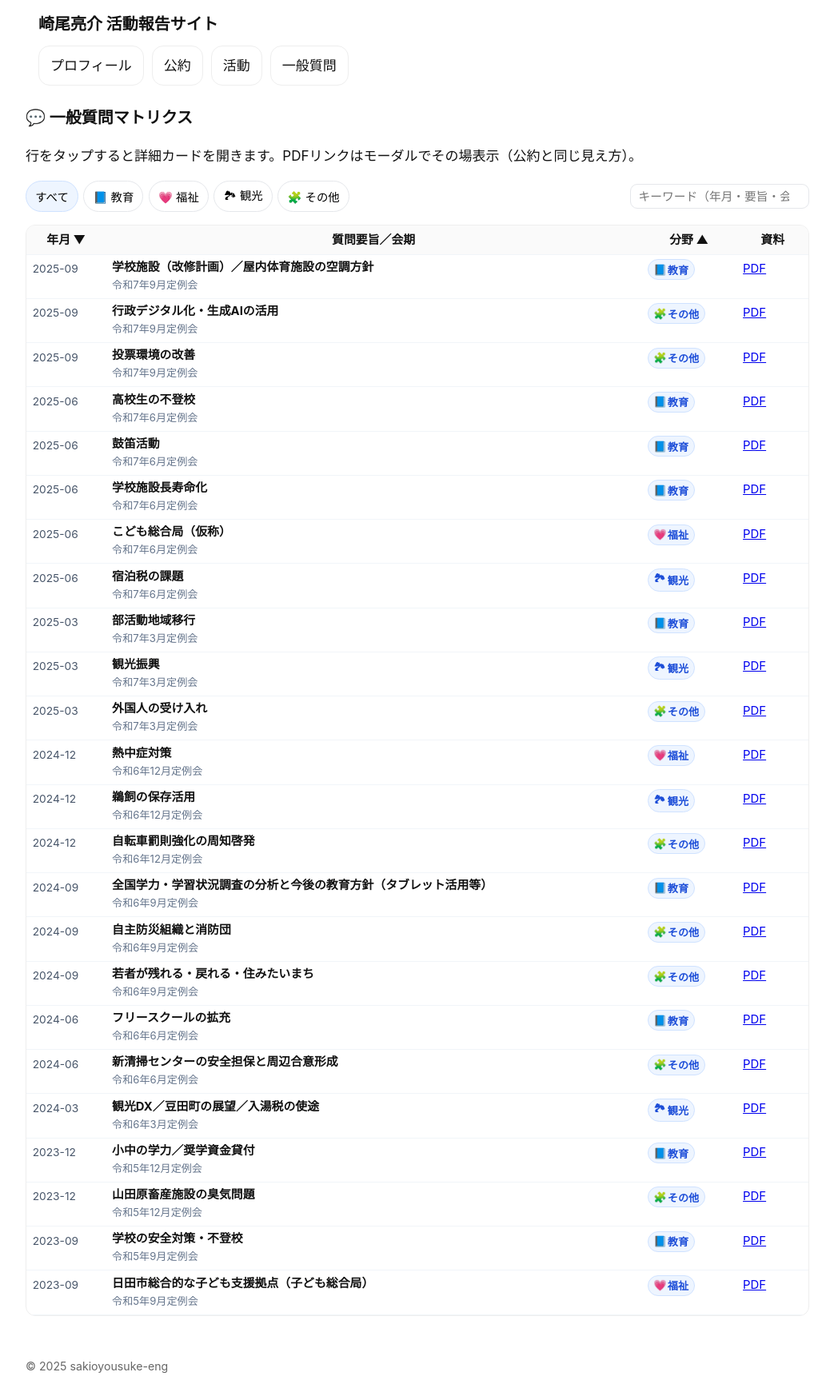
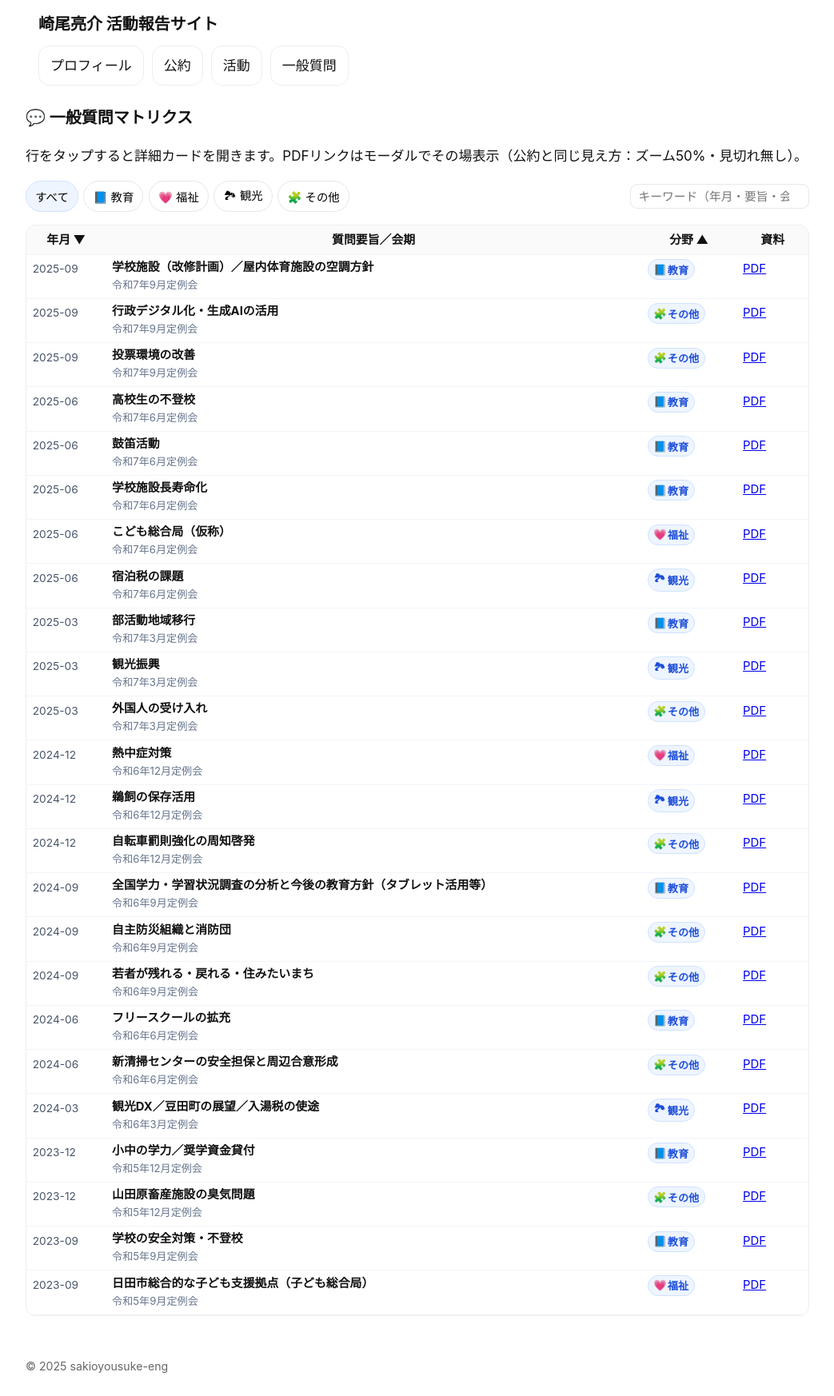
Before and after one commit to sakioryousuke-eng/activity-site, a Jekyll site: the page built from pages/matrix.html, in a window 1280 px wide. Shown: the whole page at 80% size, without its empty margins (118-1161 px from the left). Built offline with Jekyll 4.4.1, drawn with Linux system fonts in a browser that asks for light colours.

Commit message:
Update matrix.html

```diff
--- a/pages/matrix.html
+++ b/pages/matrix.html
@@ -4,7 +4,7 @@ title: 一般質問マトリクス
 ---
 
 <h1>💬 一般質問マトリクス</h1>
-<p>行をタップすると詳細カードを開きます。PDFリンクはモーダルでその場表示（公約と同じ見え方）。</p>
+<p>行をタップすると詳細カードを開きます。PDFリンクはモーダルでその場表示（公約と同じ見え方：ズーム50%・見切れ無し）。</p>
 
 <div class="toolbar">
   <div class="filters">
@@ -41,7 +41,6 @@ title: 一般質問マトリクス
           {% endif %}
         {% endcapture %}
         {% assign catkey = catkey | strip | upcase %}
-
         {% for entry in catlist %}
           {% assign s = entry.sakio %}
           {% if s %}
@@ -80,7 +79,7 @@ title: 一般質問マトリクス
   <p id="matrixHelp" class="visually-hidden">ヘッダーの「年月」「分野」をクリックすると昇順／降順を切り替えできます。</p>
 </div>
 
-<!-- 詳細カードのみ保持 -->
+<!-- 詳細カード（PDFは共通モーダルに任せる） -->
 <dialog id="detailModal" aria-label="質問の詳細">
   <div class="modal-head">
     <strong id="detailTitle"></strong>
@@ -119,11 +122,15 @@ table.matrix{width:100%;border-collapse:collapse;font-size:.93rem}
   .matrix th:nth-child(3), .matrix td:nth-child(3){width:6.1rem}
   .matrix th:nth-child(4), .matrix td:nth-child(4){width:4.8rem}
 }
+
+/* 詳細カード */
 #detailModal{border:none;border-radius:12px;max-width:min(720px,96vw);width:96vw;padding:0}
 #detailModal::backdrop{background:rgba(0,0,0,.35)}
 .modal-head{display:flex;justify-content:space-between;align-items:center;padding:.7rem .9rem;border-bottom:1px solid #eee}
 .modal-body{padding:.8rem .9rem .9rem;font-size:.95rem;line-height:1.6}
 .modal-head button{border:none;background:#fff;font-size:1.1rem;line-height:1;border-radius:8px;padding:.3rem .5rem;cursor:pointer}
+
+/* スクリーンリーダー向け */
 .visually-hidden{position:absolute!important;height:1px;width:1px;overflow:hidden;clip:rect(1px,1px,1px,1px);white-space:nowrap}
 </style>
 
@@ -135,12 +142,14 @@ document.addEventListener('DOMContentLoaded', () => {
   const fbtns = Array.from(document.querySelectorAll('.fbtn'));
   const kwEl  = document.getElementById('kw');
 
+  // カテゴリアイコン
   tbody.querySelectorAll('tr.row').forEach(tr=>{
     const catKey = (tr.dataset.catkey||'OTHER').toUpperCase();
     const ico = tr.querySelector('.chip.cat .ico');
     if (ico) ico.textContent = ICONS[catKey] || '🧩';
   });
 
+  // 行データ
   let rows = Array.from(tbody.querySelectorAll('tr.row')).map(tr => ({
     tr,
     catKey: (tr.dataset.catkey || 'OTHER').toUpperCase(),
@@ -148,8 +157,10 @@ document.addEventListener('DOMContentLoaded', () => {
     hay: ((tr.dataset.title||'')+' '+(tr.dataset.session||'')+' '+(tr.dataset.month||'')+' '+(tr.dataset.category||'')).toLowerCase()
   }));
 
+  // 初期：年月降順
   sortBy('month','desc');
 
+  // フィルタ・検索
   function apply(){
     const active = fbtns.find(b=>b.classList.contains('active'));
     const key = active ? active.dataset.filter : 'ALL';
@@ -163,6 +174,7 @@ document.addEventListener('DOMContentLoaded', () => {
   fbtns.forEach(b=>b.addEventListener('click',()=>{fbtns.forEach(x=>x.classList.remove('active'));b.classList.add('active');apply();}));
   kwEl?.addEventListener('input', apply);
 
+  // ヘッダーソート
   document.getElementById('th-month')?.addEventListener('click', function(){
     const next = this.dataset.order==='desc' ? 'asc' : 'desc';
     this.dataset.order = next;
@@ -183,14 +195,14 @@ document.addEventListener('DOMContentLoaded', () => {
       rows.sort((a,b)=>{
         const s = a.catKey.localeCompare(b.catKey);
         if (s!==0) return order==='asc'?s:-s;
-        return b.monthnum - a.monthnum;
+        return b.monthnum - a.monthnum; // 同カテゴリ内は新しい順
       });
     }
     rows.forEach(r=>tbody.appendChild(r.tr));
     apply();
   }
 
-  // 詳細カード
+  // 詳細カード（PDFリンクは共通モーダルで開く）
   const dlgDetail = document.getElementById('detailModal');
   document.getElementById('closeDetail')?.addEventListener('click',()=>dlgDetail.close());
   document.addEventListener('click', e => {
```
Also changed, not shown: other parts of pages/matrix.html (+4 -0 lines).
